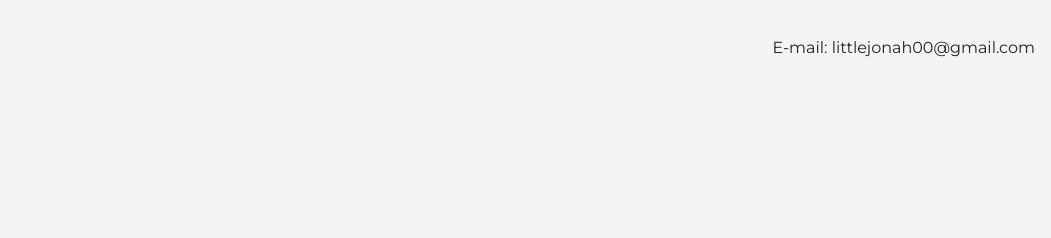
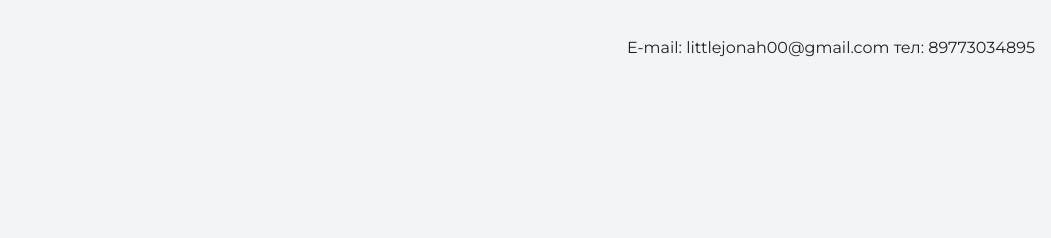
Before and after one commit to LittleJoAna/Project_HTMLCSS_1, a plain HTML site: page index.html in a window 1280 px wide. Shown: the top 238 px of the page, without its empty margins (229-1280 px from the left). Drawn offline with nearby package versions, Linux system fonts and the light colour scheme.

Commit message:
Добавляет номер телефона

```diff
--- a/index.html
+++ b/index.html
@@ -10,7 +10,7 @@
   <body>
     <header class="page-header">
       <div class="container">
-      E-mail: littlejonah00@gmail.com
+      E-mail: littlejonah00@gmail.com тел: 89773034895
     </div>
     </header>
 
```
